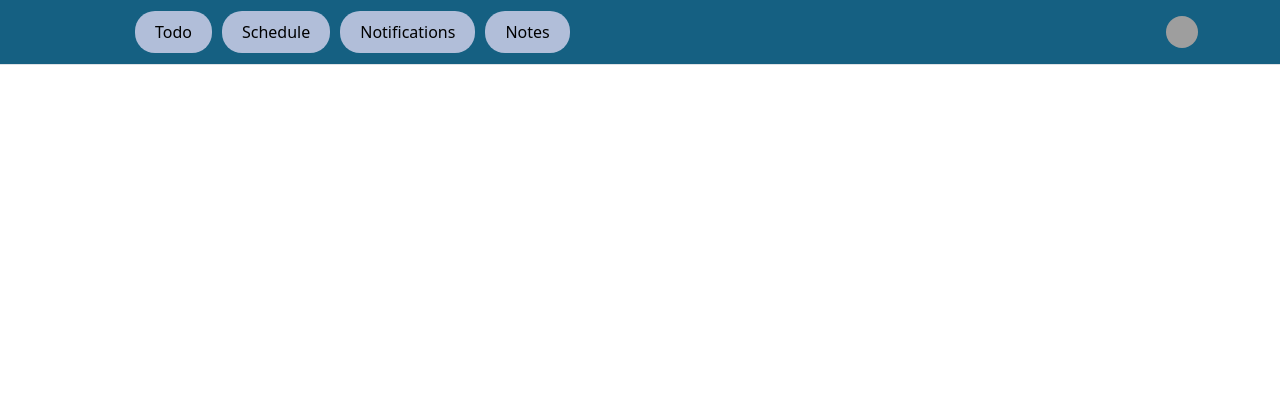
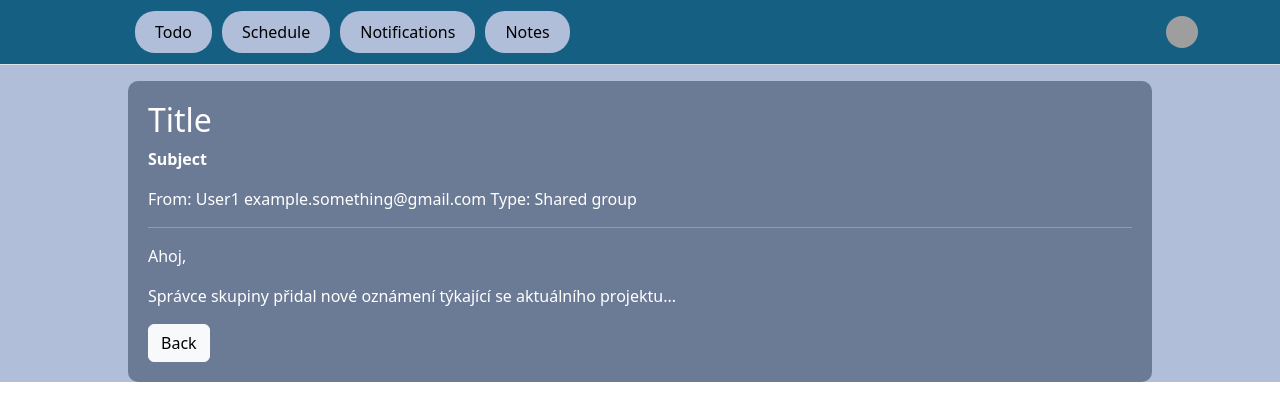
Before and after one commit to pribylzdena/groups, an Angular app in the folder client/: page /notification-show in a window 1280 px wide. Before the commit this address led to /. Shown: the top 420 px of the page. Built offline with nearby package versions, Linux system fonts and the light colour scheme; grey boxes are pictures that could not be loaded.

Commit message:
notification-detail1

```diff
--- a/client/src/app/app.routes.ts
+++ b/client/src/app/app.routes.ts
@@ -3,11 +3,14 @@ import { TodoComponent } from './pages/todo/todo.component';
 import { ScheduleComponent } from './pages/schedule/schedule.component';
 import { NotificationsComponent } from './pages/notifications/notifications.component';
 import { NotesComponent } from './pages/notes/notes.component';
+import {NotificationDetailComponent} from './pages/notification-detail/notification-detail.component';
+
 
 export const routes: Routes = [
   { path: 'todo', component: TodoComponent },
   { path: 'schedule', component: ScheduleComponent },
   { path: 'notifications', component: NotificationsComponent },
   { path: 'notes', component: NotesComponent },
-  { path: '', redirectTo: '/todo', pathMatch: 'full' }
+  { path: '', redirectTo: '/todo', pathMatch: 'full' },
+  { path: 'notification-show', component: NotificationDetailComponent}
 ];
--- a/client/src/app/pages/notification-detail/notification-detail.component.html
+++ b/client/src/app/pages/notification-detail/notification-detail.component.html
@@ -1 +1,11 @@
-<p>notification-detail works!</p>
+<div class="details-page">
+  <div class="details-container">
+    <h2>Title</h2>
+    <p><strong>Subject</strong></p>
+    <p>From: User1 example.something&#64;gmail.com <span>Type: Shared group</span></p>
+    <hr>
+    <p>Ahoj,</p>
+    <p>Správce skupiny přidal nové oznámení týkající se aktuálního projektu...</p>
+    <button class="btn btn-light" (click)="hideDetailsPage()">Back</button>
+  </div>
+</div>
--- a/client/src/app/pages/notification-detail/notification-detail.component.scss
+++ b/client/src/app/pages/notification-detail/notification-detail.component.scss
@@ -0,0 +1,9 @@
+.details-page {
+  text-align: left;
+  background-color: #6c7b95;
+  padding: 20px;
+  border-radius: 10px;
+  color: white;
+  width: 80%;
+  margin: auto;
+}
--- a/client/src/app/pages/notification-detail/notification-detail.component.ts
+++ b/client/src/app/pages/notification-detail/notification-detail.component.ts
@@ -2,10 +2,14 @@ import { Component } from '@angular/core';
 
 @Component({
   selector: 'app-notification-detail',
-  imports: [],
+  standalone: true,
   templateUrl: './notification-detail.component.html',
-  styleUrl: './notification-detail.component.scss'
+  styleUrls: ['./notification-detail.component.scss']
 })
 export class NotificationDetailComponent {
+  showDetails = true;
 
+  hideDetailsPage() {
+    this.showDetails = false;
+  }
 }
--- a/client/src/app/pages/notifications/notifications.component.html
+++ b/client/src/app/pages/notifications/notifications.component.html
@@ -37,7 +37,7 @@
           </div>
         </div>
         <div class="text-center mt-2">
-          <button class="btn btn-light">Show</button>
+          <button  class="btn-light" routerLink="notification-show">Show</button>
         </div>
       </div>
     </div>
```
